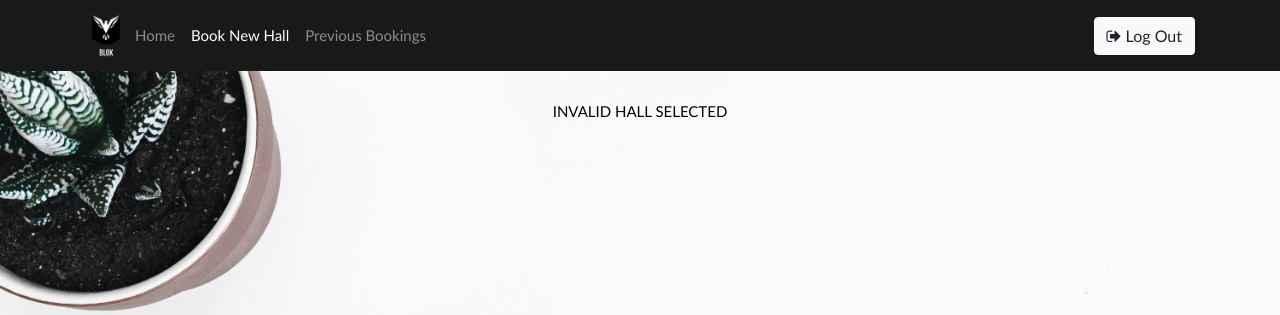
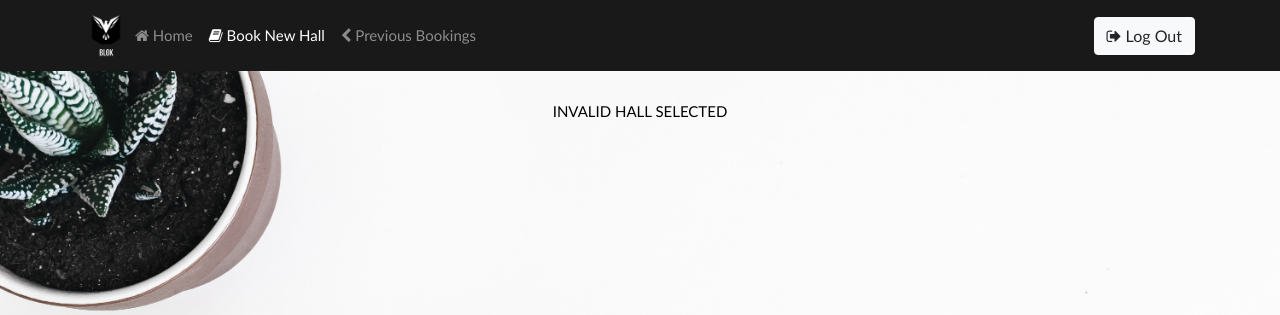
Before and after one commit to darsanmahi/BLOK, a PHP site: page /info1.php in a window 1280 px wide. Shown: the top 315 px of the page. Run offline with PHP 8.4, Linux system fonts and the light colour scheme; the visitor is signed in with stand-in values (Sample User, id 1); data comes from the database, SQL or seed files in the repository; data that the repository does not hold is empty; some libraries are stand-ins or nearby versions.

Commit message:
Bug Fixes

```diff
--- a/info1.php
+++ b/info1.php
@@ -31,9 +31,9 @@
                 <a class="navbar-brand mr-auto" href="#"><img src="./images/3be847d8-395b-4d3b-a493-c75ae865e1b5_200x200.png" height="45" width="42"></a>
                     <div class="collapse navbar-collapse" id="Navbar">
                         <ul class="navbar-nav mr-auto">
-                            <li class="nav-item"><a class="nav-link" href="category.php">Home</a></li>
-                            <li class="nav-item active"><a class="nav-link" href="search1.php">Book New Hall</a></li>
-                            <li class="nav-item"><a class="nav-link" href="booking_display1.php">Previous Bookings</a></li>
+                            <li class="nav-item"><a class="nav-link" href="category.php"> <i class="fa fa-home"></i> Home</a></li>
+                            <li class="nav-item active"><a class="nav-link" href="search1.php"><i class="fa fa-book"></i> Book New Hall</a></li>
+                            <li class="nav-item"><a class="nav-link" href="booking_display1.php"><i class="fa fa-chevron-left"></i> Previous Bookings</a></li>
                         </ul>
                         <span>
                             <a href="logout.php"><button type="button" class="btn btn-light btn-md">
```
